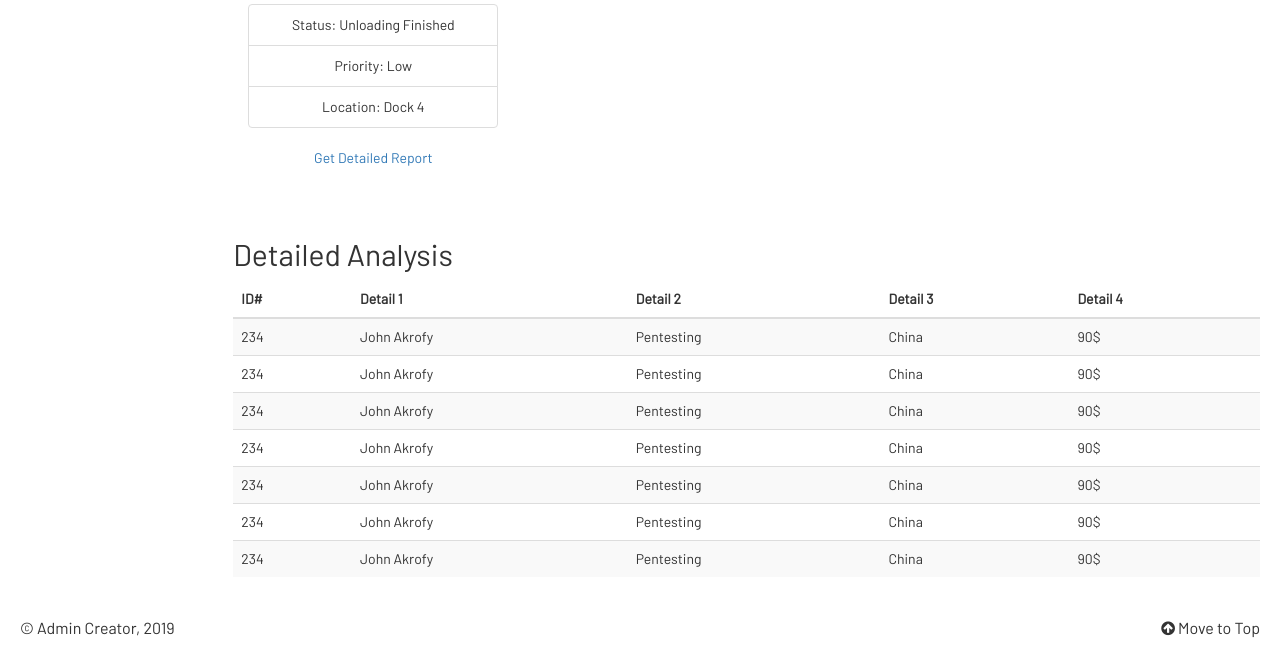
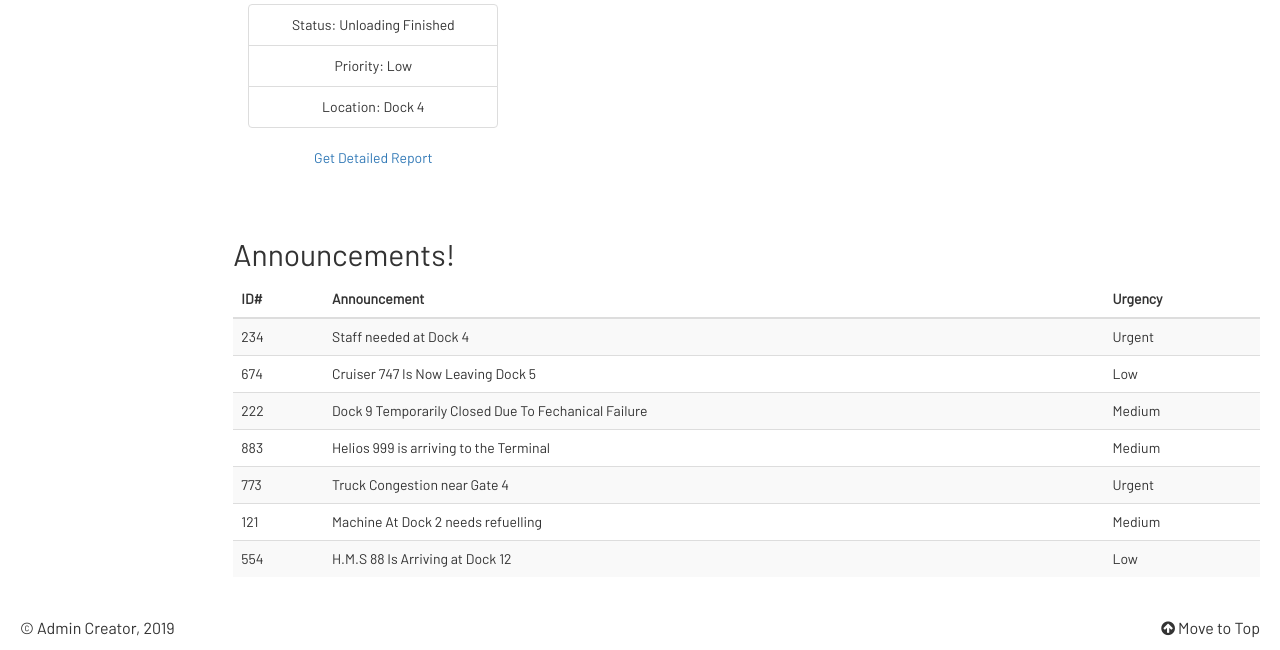
Before and after one commit to keshavgaddhyan/intelli_freight, a Django app: page / in a window 1280 px wide. Shown: the part 859-1509 px from the top of the page. Run offline with Django 3.2, Linux system fonts and the light colour scheme; some libraries are stand-ins or nearby versions.

Commit message:
added announcemnets

```diff
--- a/intelli_freight/templates/intelli_freight/index.html
+++ b/intelli_freight/templates/intelli_freight/index.html
@@ -128,67 +128,51 @@
                         </div>
                     </div>
                 </div>
-                <h2 class="sub-header">Detailed Analysis</h2>
+                <h2 class="sub-header">Announcements!</h2>
                 <div class="table-responsive">
                     <table class="table table-striped">
                         <thead>
                             <tr>
                                 <th>ID#</th>
-                                <th>Detail 1</th>
-                                <th>Detail 2</th>
-                                <th>Detail 3</th>
-                                <th>Detail 4</th>
+                                <th>Announcement</th>
+                                <th>Urgency</th>
                             </tr>
                         </thead>
                         <tbody>
                             <tr>
                                 <td>234</td>
-                                <td>John Akrofy</td>
-                                <td>Pentesting</td>
-                                <td>China</td>
-                                <td>90$</td>
+                                <td>Staff needed at Dock 4</td>
+                                <td>Urgent</td>
                             </tr>
                             <tr>
-                                <td>234</td>
-                                <td>John Akrofy</td>
-                                <td>Pentesting</td>
-                                <td>China</td>
-                                <td>90$</td>
+                                <td>674</td>
+                                <td>Cruiser 747 Is Now Leaving Dock 5</td>
+                                <td>Low</td>
                             </tr>
                             <tr>
-                                <td>234</td>
-                                <td>John Akrofy</td>
-                                <td>Pentesting</td>
-                                <td>China</td>
-                                <td>90$</td>
+                                <td>222</td>
+                                <td>Dock 9 Temporarily Closed Due To Fechanical Failure </td>
+                                <td>Medium</td>
                             </tr>
                             <tr>
-                                <td>234</td>
-                                <td>John Akrofy</td>
-                                <td>Pentesting</td>
-                                <td>China</td>
-                                <td>90$</td>
+                                <td>883</td>
+                                <td>Helios 999 is arriving to the Terminal</td>
+                                <td>Medium</td>
                             </tr>
                             <tr>
-                                <td>234</td>
-                                <td>John Akrofy</td>
-                                <td>Pentesting</td>
-                                <td>China</td>
-                                <td>90$</td>
+                                <td>773</td>
+                                <td>Truck Congestion near Gate 4</td>
+                                <td>Urgent</td>
                             </tr>
                             <tr>
-                                <td>234</td>
-                                <td>John Akrofy</td>
-                                <td>Pentesting</td>
-                                <td>China</td>
-                                <td>90$</td>
+                                <td>121</td>
+                                <td>Machine At Dock 2 needs refuelling</td>
+                                <td>Medium</td>
                             </tr>
                             <tr>
-                                <td>234</td>
-                                <td>John Akrofy</td>
-                                <td>Pentesting</td>
-                                <td>China</td>
-                                <td>90$</td>
+                                <td>554</td>
+                                <td>H.M.S 88 Is Arriving at Dock 12</td>
+                                <td>Low</td>
                             </tr>
                         </tbody>
                     </table>
```
